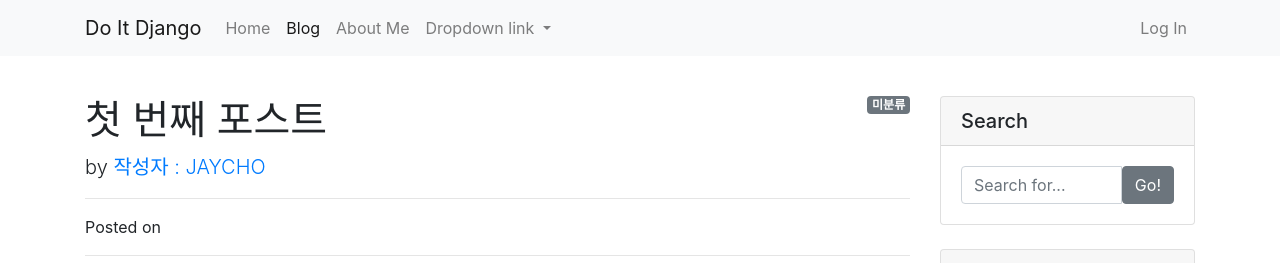
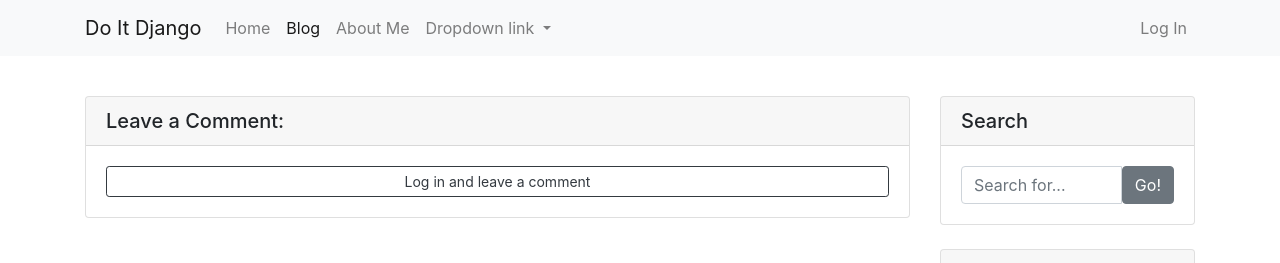
Before and after one commit to sc8556/DjangoProject, a Django app: page /blog/1/ in a window 1280 px wide. Shown: the top 263 px of the page. Run offline with Django 5.2, Linux system fonts and the light colour scheme; data comes from the database, SQL or seed files in the repository; both versions use the stored data as it was after the commit; grey boxes labelled with a size stand in for pictures from a placeholder-image service; some libraries are stand-ins or nearby versions.

Commit message:
Add Function comment

```diff
--- a/blog/admin.py
+++ b/blog/admin.py
@@ -1,7 +1,9 @@
 from django.contrib import admin
-from .models import Post, Category, Tag
+from markdownx.admin import MarkdownxModelAdmin
+from .models import Post, Category, Tag, Comment
 
-admin.site.register(Post)
+admin.site.register(Post, MarkdownxModelAdmin)
+admin.site.register(Comment)
 
 class CategoryAdmin(admin.ModelAdmin):
     prepopulated_fields = {'slug':('name',)}
--- /dev/null
+++ b/blog/forms.py
@@ -0,0 +1,8 @@
+from .models import Comment
+from django import forms
+
+class CommentForm(forms.ModelForm):
+
+    class Meta:
+        model = Comment
+        fields = ('content',)
--- a/blog/templates/blog/post_detail.html
+++ b/blog/templates/blog/post_detail.html
@@ -1,135 +1,90 @@
 {% extends 'blog/base.html' %}
-
+{% load crispy_forms_tags %}
 {% block head_title %}
     {{ post.title }} - Blog
 {% endblock %}
 
 {% block main %}
-    <div id="post-area">
-        {% if post.category %}
-            <span class="badge badge-secondary float-right">{{ post.category }}</span>
-        {% else %}
-            <span class="badge badge-secondary float-right">미분류</span>
-        {% endif %}
-        <!-- Title -->
-        <h1 class="mt-4">{{ post.title }}</h1>
-        <h5 class="text-muted">{{ post.hook_text }}</h5>
-
-        <!-- Author -->
-        <p class="lead">
-            by
-            <a href="#">작성자 : {{ post.author | upper }}</a>
-        </p>
-
-        <hr>
-
-        {% if user.is_authenticated and user == post.author %}
-            <a class="btn btn-info btn-sm float-right" href="/blog/update_post/{{ post.pk }}"
-               role="button"><i class="fas fa-pen"></i>Edit Post</a>
-        {% endif %}
-
-        <!-- Date/Time -->
-        <p>Posted on {{ post.created_at }}</p>
-
-        <hr>
-
-        <!-- Preview Image -->
-        {% if post.head_image %}
-            <img class="img-fluid rounded" src="{{ post.head_image.url }}" alt="">
-        {% else %}
-            <img class="card-img-top" src="https://picsum.photos/seed/{{ post.id }}/800/200" alt="random_image">
-        {% endif %}
-
-        <hr>
-
-        <!-- Post Content -->
-        <p>{{ post.content }}</p>
-        {% if post.file_upload %}
-            <a href="{{ post.file_upload.url }}" class="btn btn-outline-dark" role="button" download>
-                Download :
-
-                {% if post.get_file_extension == 'csv' %}
-                    <i class="fas fa-file-csv"></i>
-                {% elif post.get_file_extension == 'xlsx' or post.get_file_extension == 'xls' %}
-                    <i class="fas fa-file-excel"></i>
-                {% elif post.get_file_extension == 'docx' or post.get_file_extension == 'doc' %}
-                    <i class="fas fa-file-word"></i>
-                {% else %}
-                    <i class="far fa-file"></i>
-                {% endif %}
-
-                {{ post.get_file_name }}
-            </a>
-            <hr>
-        {% endif %}
-
-        {% if post.tags.exists %}
-            <div class="mt-3">
-                <strong>Tags:</strong>
-                {% for tag in post.tags.all %}
-                    <a href="{{ tag.get_absolute_url }}" class="badge bg-secondary text-white">
-                        {{ tag.name }}
-                    </a>
-                {% endfor %}
-            </div>
-        {% endif %}
+    <div id="comment-area">
+    <!-- 댓글 작성 폼 -->
+    <div class="card my-4">
+        <h5 class="card-header">Leave a Comment:</h5>
+        <div class="card-body">
+            {% if user.is_authenticated %}
+            <form id="comment-form" method="post" action="{% url 'new_comment' post.pk %}">
+                {% csrf_token %}
+                <div class="form-group">
+                    {{ comment_form | crispy }}
+                </div>
+                <button type="submit" class="btn btn-primary">Submit</button>
+            </form>
+            {% else %}
+                <a role="button" class="btn btn-outline-dark btn-block btn-sm" href="#" data-toggle="modal"
+                   data-target="#loginModal">Log in and leave a comment</a>
+            {% endif %}
+        </div>
     </div>
 
-    <div id="comment-area">
-        <!-- Comments Form -->
-        <div class="card my-4">
-            <h5 class="card-header">Leave a Comment:</h5>
-            <div class="card-body">
-                <form>
-                    <div class="form-group">
-                        <textarea class="form-control" rows="3"></textarea>
-                    </div>
-                    <button type="submit" class="btn btn-primary">Submit</button>
-                </form>
+    <!-- 댓글 리스트 -->
+    {% if post.comment_set.exists %}
+        {% for comment in post.comment_set.all %}
+            <div class="media mb-4" id="comment-{{ comment.pk }}">
+                <img class="d-flex mr-3 rounded-circle" src="http://placehold.it/50x50" alt="">
+                <div class="media-body">
+                    {% if user.is_authenticated and comment.author == user %}
+                        <div class="float-right">
+                            <a role="button"
+                               class="btn btn-sm btn-info"
+                               id="comment-{{ comment.pk }}-update-btn"
+                               href="/blog/update_comment/{{ comment.pk }}">
+                                edit
+                            </a>
+                            <a role="button"
+                               class="btn btn-sm btn-danger"
+                               id="comment-{{ comment.pk }}-delete-modal-btn"
+                               href="#"
+                               data-toggle="modal"
+                               data-target="#deleteCommentModal-{{ comment.pk }}">
+                                delete
+                            </a>
+                        </div>
+                    {% endif %}
+                    <h5 class="mt-0">{{ comment.author.username }}</h5>
+                    <small class="text-muted">{{ comment.created_at }}</small>
+                    <p>{{ comment.content | linebreaks }}</p>
+                    {% if comment.created_at != comment.modified_at %}
+                        <p class="text-muted float-right">
+                            <small>Updated: {{ comment.modified_at }}</small>
+                        </p>
+                    {% endif %}
+                </div>
             </div>
-        </div>
 
-        <!-- Single Comment -->
-        <div class="media mb-4">
-            <img class="d-flex mr-3 rounded-circle" src="http://placehold.it/50x50" alt="">
-            <div class="media-body">
-                <h5 class="mt-0">Commenter Name</h5>
-                Cras sit amet nibh libero, in gravida nulla. Nulla vel metus scelerisque ante sollicitudin. Cras
-                purus odio, vestibulum in vulputate at, tempus viverra turpis. Fusce condimentum nunc ac nisi
-                vulputate fringilla. Donec lacinia congue felis in faucibus.
-            </div>
-        </div>
-
-        <!-- Comment with nested comments -->
-        <div class="media mb-4">
-            <img class="d-flex mr-3 rounded-circle" src="http://placehold.it/50x50" alt="">
-            <div class="media-body">
-                <h5 class="mt-0">Commenter Name</h5>
-                Cras sit amet nibh libero, in gravida nulla. Nulla vel metus scelerisque ante sollicitudin. Cras
-                purus odio, vestibulum in vulputate at, tempus viverra turpis. Fusce condimentum nunc ac nisi
-                vulputate fringilla. Donec lacinia congue felis in faucibus.
-
-                <div class="media mt-4">
-                    <img class="d-flex mr-3 rounded-circle" src="http://placehold.it/50x50" alt="">
-                    <div class="media-body">
-                        <h5 class="mt-0">Commenter Name</h5>
-                        Cras sit amet nibh libero, in gravida nulla. Nulla vel metus scelerisque ante sollicitudin.
-                        Cras purus odio, vestibulum in vulputate at, tempus viverra turpis. Fusce condimentum nunc
-                        ac nisi vulputate fringilla. Donec lacinia congue felis in faucibus.
+            <!-- 삭제 확인 모달 -->
+            <div class="modal fade" id="deleteCommentModal-{{ comment.pk }}" tabindex="-1" role="dialog"
+                 aria-labelledby="deleteCommentModalLabel" aria-hidden="true">
+                <div class="modal-dialog" role="document">
+                    <div class="modal-content">
+                        <div class="modal-header">
+                            <h5 class="modal-title" id="deleteModalLabel">Are You Sure?</h5>
+                            <button type="button" class="close" data-dismiss="modal" aria-label="Close">
+                                <span aria-hidden="true">&times;</span>
+                            </button>
+                        </div>
+                        <div class="modal-body">
+                            <del>{{ comment.content | linebreaks }}</del>
+                        </div>
+                        <div class="modal-footer">
+                            <button type="button" class="btn btn-secondary" data-dismiss="modal">Cancel</button>
+                            <a role="button" class="btn btn-danger" href="/blog/delete_comment/{{ comment.pk }}/">
+                                Delete
+                            </a>
+                        </div>
                     </div>
                 </div>
+            </div>
+        {% endfor %}
+    {% endif %}
+</div>
 
-                <div class="media mt-4">
-                    <img class="d-flex mr-3 rounded-circle" src="http://placehold.it/50x50" alt="">
-                    <div class="media-body">
-                        <h5 class="mt-0">Commenter Name</h5>
-                        Cras sit amet nibh libero, in gravida nulla. Nulla vel metus scelerisque ante sollicitudin.
-                        Cras purus odio, vestibulum in vulputate at, tempus viverra turpis. Fusce condimentum nunc
-                        ac nisi vulputate fringilla. Donec lacinia congue felis in faucibus.
-                    </div>
-                </div>
-
-            </div>
-        </div>
-    </div>
 {% endblock %}
--- a/blog/templates/blog/post_list.html
+++ b/blog/templates/blog/post_list.html
@@ -33,11 +33,10 @@
                     {% endif %}
 
                     <h2 class="card-title">{{ p.title }}</h2>
-
                     {% if p.hook %}
                         <h5 class="text-muted">{{ p.hook }}</h5>
                     {% endif %}
-
+                    <p class="card-text">{{ p.get_content_markdown | truncatewords_html:45 | safe }}</p>
                     {% if p.tags.exists %}
                         <i class="fas fa-tags"></i>
                         {% for tag in p.tags.iterator %}
--- a/blog/urls.py
+++ b/blog/urls.py
@@ -3,10 +3,13 @@
 from .views import PostDetail
 
 urlpatterns = [
-    path('update_post/<int:pk>/',views.PostUpdate.as_view()),
-    path('create_post/',views.PostCreate.as_view()),
-    path('tag/<str:slug>/', views.tag_page),
-    path('category/<str:slug>/', views.category_page),
-    path('<int:pk>/', PostDetail.as_view()),
-    path('', views.PostList.as_view()),
+    path('delete_comment/<int:pk>/', views.delete_comment, name='delete_comment'),
+    path('update_comment/<int:pk>/', views.CommentUpdate.as_view(), name='comment_update'),
+    path('update_post/<int:pk>/',views.PostUpdate.as_view(), name='post_update'),
+    path('create_post/',views.PostCreate.as_view(), name='post_create'),
+    path('tag/<str:slug>/', views.tag_page,name='tag_page'),
+    path('category/<str:slug>/', views.category_page,name='category_page'),
+    path('<int:pk>/new_comment/', views.new_comment, name='new_comment'),
+    path('', views.PostList.as_view(),name='post_list'),
+    path('<int:pk>/', PostDetail.as_view(), name='post_detail'),
 ]
--- a/blog/views.py
+++ b/blog/views.py
@@ -1,11 +1,15 @@
+from multiprocessing.managers import rebuild_as_list
+
 import posts
 from django.shortcuts import render, redirect
 from django.template.context_processors import request
 from django.utils.text import slugify
 from django.views.generic import ListView, DetailView, CreateView, UpdateView
 from django.contrib.auth.mixins import LoginRequiredMixin, UserPassesTestMixin
-from .models import Post, Category, Tag
+from .models import Post, Category, Tag, Comment
 from django.core.exceptions import PermissionDenied
+from .forms import CommentForm
+from django.shortcuts import get_object_or_404
 
 
 class PostList(ListView):
@@ -26,6 +30,7 @@
         context = super(PostDetail, self).get_context_data()
         context['categories'] = Category.objects.all()
         context['no_category_post_count'] = Post.objects.filter(category=None).count()
+        context['comment_form'] = CommentForm()
         return context
 
 
@@ -131,3 +136,39 @@
                 self.object.tags.add(tag)
 
         return response
+
+def new_comment(request, pk):
+    if request.user.is_authenticated:
+        post = get_object_or_404(Post, pk=pk)
+
+        if request.method == 'POST':
+            comment_form = CommentForm(request.POST)
+            if comment_form.is_valid():
+                comment = comment_form.save(commit=False)
+                comment.post = post
+                comment.author = request.user
+                comment.save()
+                return redirect(comment.get_absolute_url())
+        else:
+                return redirect(post.get_absolute_url())
+    else:
+        raise PermissionDenied
+
+class CommentUpdate(LoginRequiredMixin, UpdateView):
+    model = Comment
+    form_class = CommentForm()
+
+    def dispatch(self, request, *args, **kwargs):
+        if request.user.is_authenticated and request.user == self.get_object().author:
+            return super(CommentUpdate, self).dispatch(request, *args, **kwargs)
+        else:
+            raise PermissionDenied
+
+def delete_comment(request, pk):
+    comment = get_object_or_404(Comment, pk=pk)
+    post = comment.post
+    if request.user.is_authenticated and request.user == comment.author:
+        comment.delete()
+        return redirect(post.get_absolute_url())
+    else:
+        raise PermissionDenied
--- a/mysite/urls.py
+++ b/mysite/urls.py
@@ -7,6 +7,7 @@
 urlpatterns = [
     path('blog/', include('blog.urls')),
     path('admin/', admin.site.urls),
+    path('markdownx/', include('markdownx.urls')),
     path('', include('single_pages.urls')),
 ]
 
```
Also changed, not shown: blog/models.py (+19 -1 lines), blog/templates/blog/comment_form.html (added, +15 -0 lines), blog/templates/blog/post_form.html (+9 -8 lines), blog/templates/blog/post_update_form.html (+9 -8 lines), blog/tests.py (+98 -25 lines), mysite/settings.py (+7 -0 lines), blog/migrations/0012_alter_post_content.py (added), blog/migrations/0013_comment.py (added), blog/migrations/0014_rename_create_at_comment_created_at.py (added), db.sqlite3.
